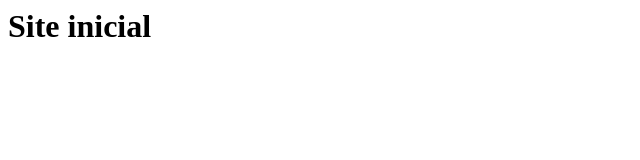
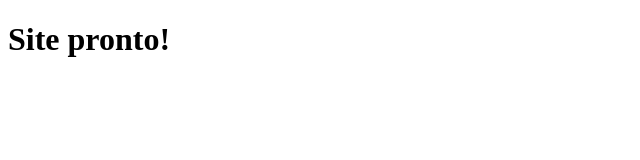
Before and after one commit to thomazhenriquesimonetti-code/tjdesignlaser-static, a plain HTML site: page index.html in a window 1280 px wide. Shown: the whole page, without its empty margins (0-640 px from the left). Drawn offline with Linux system fonts and the light colour scheme.

Commit message:
Add files via upload

```diff
--- a/index.html
+++ b/index.html
@@ -1 +1 @@
-<h1>Site inicial</h1>
+<!DOCTYPE html><html><head><title>TJDesign Laser</title></head><body><h1>Site pronto!</h1></body></html>
--- /dev/null
+++ b/main.js
@@ -0,0 +1 @@
+// JS compilado do site
--- /dev/null
+++ b/style.css
@@ -0,0 +1 @@
+/* CSS compilado do site */
```
Also changed, not shown: vercel.json (added).
